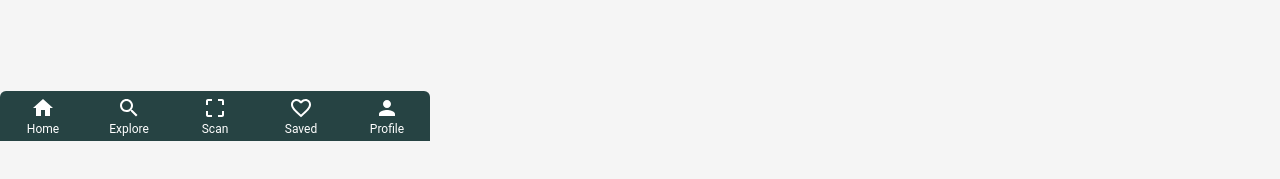
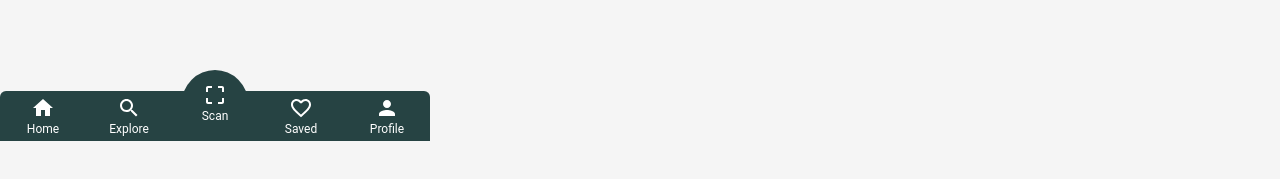
Before and after one commit to sei43-projectFlipTable/FlipTable, a React (Vite) app in the folder front-end/: page /home in a window 1280 px wide. Shown: the part 659-838 px from the top of the page. Built offline with nearby package versions, Linux system fonts and the light colour scheme.

Commit message:
Added circle under navbar
-Scan icon shifted up to center of circle
-Circle is z-index: -1, may have to re-design and check MUI theme's z-index if objects need to scroll below navbar.

```diff
--- a/front-end/src/components/NavBar.jsx
+++ b/front-end/src/components/NavBar.jsx
@@ -7,14 +7,15 @@ import SearchIcon from "@mui/icons-material/Search";
 import CropFreeIcon from "@mui/icons-material/CropFree";
 import PersonIcon from "@mui/icons-material/Person";
 import { Link, NavLink } from "react-router-dom";
+import styles from "./Navbar.module.css";
 
 function NavBar() {
   return (
     <BottomNavigation
       showLabels
       sx={{
-        width: 430,
-        height: 50,
+        width: "430px",
+        height: "50px",
         position: "absolute",
         bottom: 0,
         left: 0,
@@ -42,7 +43,7 @@ function NavBar() {
         }
       />
       <BottomNavigationAction
-        sx={{ color: "#FFFFFF" }}
+        sx={{ color: "#FFFFFF", top: "-13px" }}
         label="Scan"
         icon={
           <Link style={{ color: "white" }} to="/scan">
@@ -50,7 +51,7 @@ function NavBar() {
           </Link>
         }
       />
-
+      <div className={styles.circle} />
       <BottomNavigationAction
         sx={{ color: "#FFFFFF" }}
         label="Saved"
--- /dev/null
+++ b/front-end/src/components/Navbar.module.css
@@ -0,0 +1,11 @@
+.circle {
+  display: grid;
+  position: absolute;
+  left: 182px;
+  top: -21px;
+  width: 66px;
+  height: 66px;
+  background: #264343;
+  border-radius: 100px;
+  z-index: -1;
+}
```
